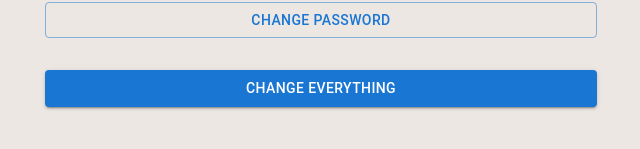
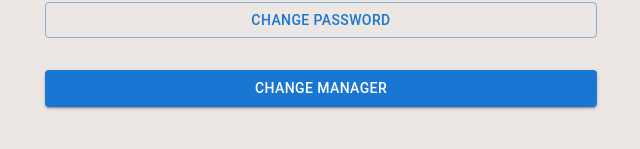
Before and after one commit to matt0125/Scheduler, a React (Create React App) app in the folder web/: page /edit-profile/1 in a window 1280 px wide. Shown: the part 517-666 px from the top of the page, without its empty margins (319-959 px from the left). Built offline with nearby package versions, Linux system fonts and the light colour scheme.

Commit message:
Update EditProfile.js

```diff
--- a/web/src/pages/EditProfile.js
+++ b/web/src/pages/EditProfile.js
@@ -234,7 +234,7 @@ const EditProfile = () => {
         onClick={handleOpenRegistrationModal}
         sx={{ mt: 2, mb: 2 }}
         >
-          Change Everything
+          Change Manager
         </Button>
         {/* Assuming navigateToUpdateAvailability is defined elsewhere */}
       </Box>
```
